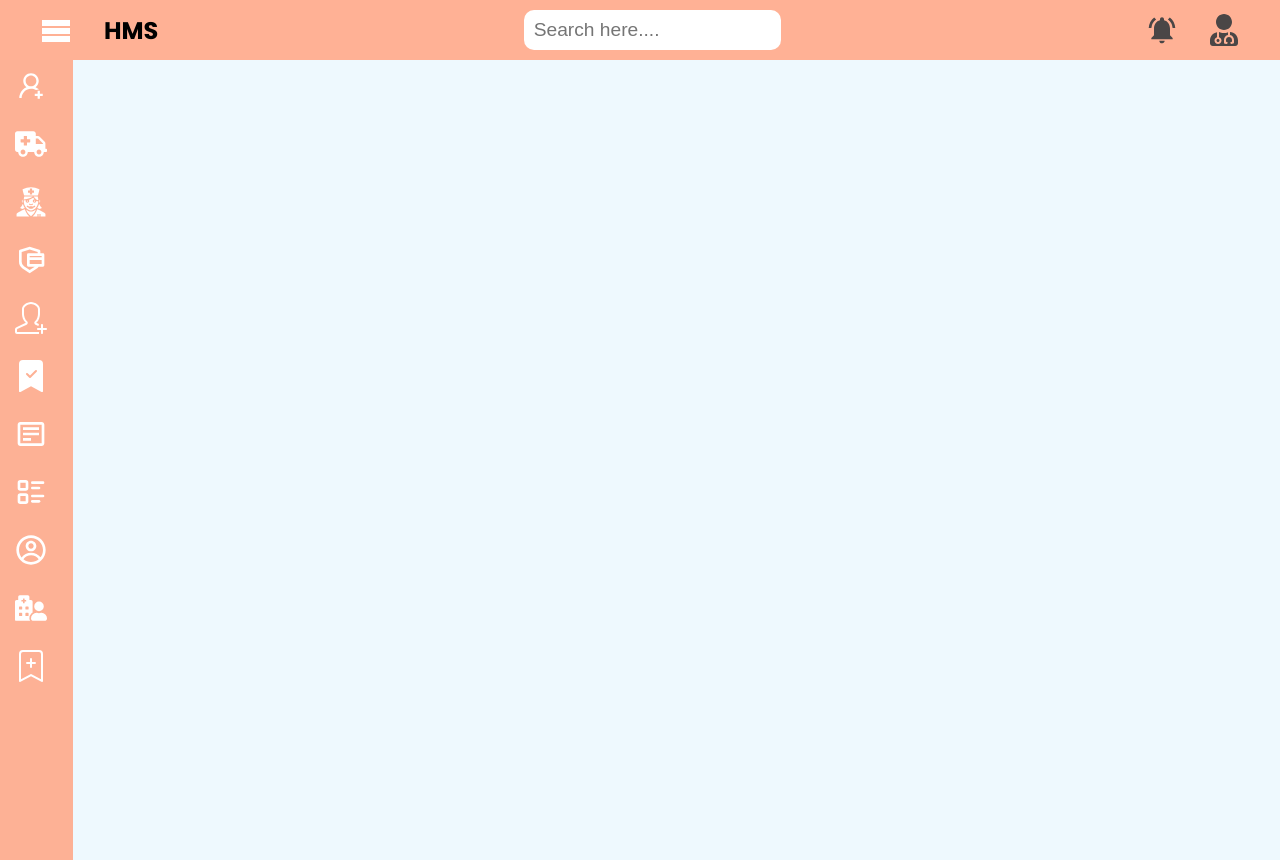
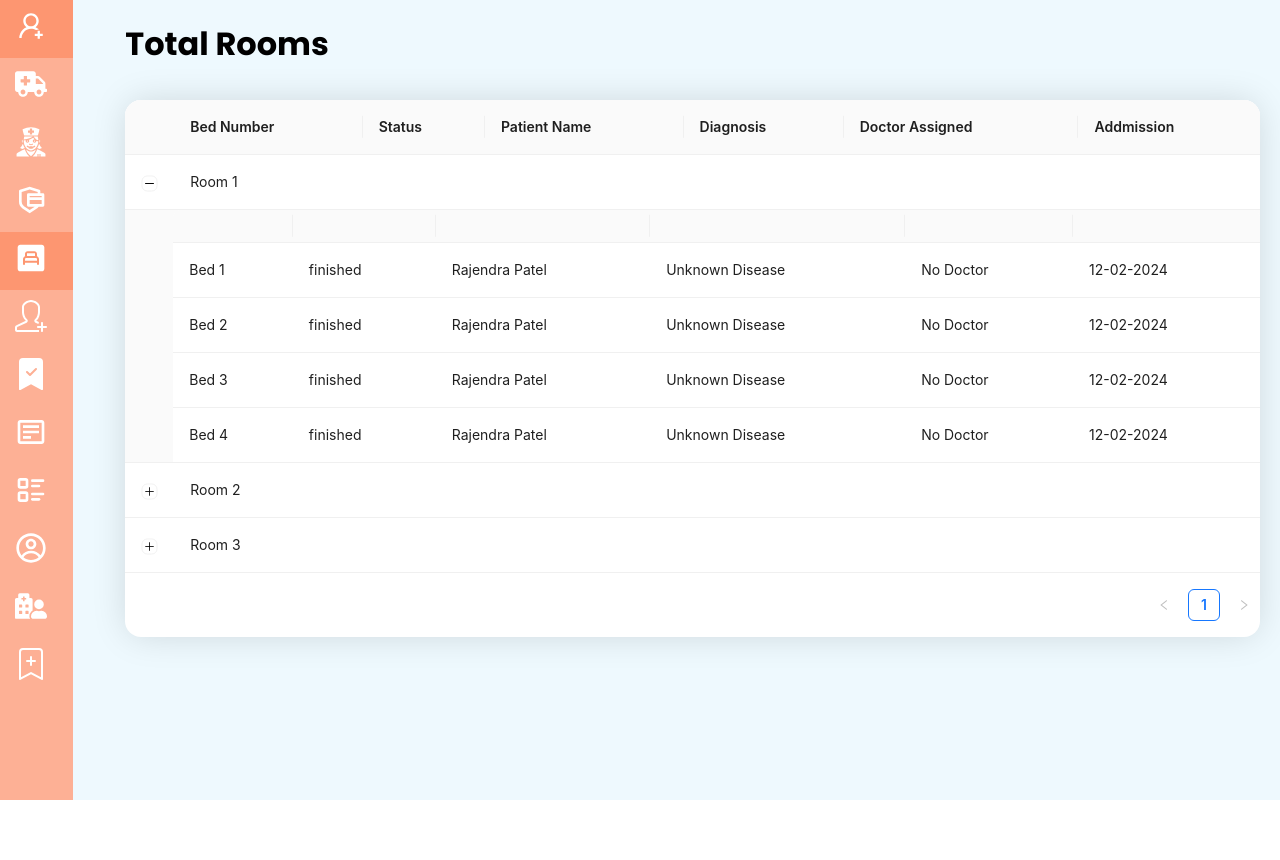
Before and after one commit to piyush-agrawal6/Hospital-Management-System, a React (Create React App) app: page /rooms in a window 1280 px wide. Before the commit this address had no page. After the commit the page ends 800 px from the top, so only its background shows below. Built offline with nearby package versions, Linux system fonts and the light colour scheme.

Commit message:
Patient Details Added

```diff
--- /dev/null
+++ b/src/Pages/Dashboard/Main-Dashboard/AllPages/Admin/Beds_Rooms.jsx
@@ -0,0 +1,76 @@
+import React from "react";
+import { DownOutlined } from "@ant-design/icons";
+import { Badge, Dropdown, Space, Table } from "antd";
+
+const items = [
+  { key: "1", label: "Action 1" },
+  { key: "2", label: "Action 2" },
+];
+
+const Beds_Rooms = () => {
+  const expandedRowRender = () => {
+    const columns = [
+      { title: "", dataIndex: "bed_number", key: "bed_number" },
+      { title: "", dataIndex: "status", key: "status" },
+
+      { title: "", dataIndex: "patient_name", key: "patient_name" },
+      { title: "", dataIndex: "diagnosis", key: "diagnosis" },
+      {
+        title: "",
+        dataIndex: "doctor_Assigned",
+        key: "doctor_Assigned",
+      },
+      { title: "", dataIndex: "Addmission", key: "Addmission" },
+    ];
+
+    const data = [];
+    for (let i = 0; i < 4; ++i) {
+      data.push({
+        key: i.toString(),
+        bed_number: "Bed" + " " + (i + 1).toString(),
+        status: "finished",
+        patient_name: "Rajendra Patel",
+        diagnosis: "Unknown Disease",
+        doctor_Assigned: "No Doctor",
+        Addmission: "12-02-2024",
+      });
+    }
+    return <Table columns={columns} dataSource={data} pagination={false} />;
+  };
+
+  const data = [];
+  for (let i = 0; i < 3; ++i) {
+    data.push({
+      key: i.toString(),
+      bed_number: "Room" + " " + (i + 1).toString(),
+    });
+  }
+
+  const columns = [
+    { title: "Bed Number", dataIndex: "bed_number", key: "bed_number" },
+    { title: "Status", dataIndex: "Status", key: "Status" },
+    { title: "Patient Name", dataIndex: "patient_name", key: "patient_name" },
+    { title: "Diagnosis", dataIndex: "diagnosis", key: "diagnosis" },
+    {
+      title: "Doctor Assigned",
+      dataIndex: "doctor_Assigned",
+      key: "doctor_Assigned",
+    },
+    { title: "Addmission", dataIndex: "Addmission", key: "Addmission" },
+  ];
+
+  return (
+    <>
+      <h1 style={{ marginBottom: "2rem" }}>Total Rooms </h1>
+      <div className="patientBox">
+        <Table
+          columns={columns}
+          expandable={{ expandedRowRender, defaultExpandedRowKeys: ["0"] }}
+          dataSource={data}
+        />
+      </div>
+    </>
+  );
+};
+
+export default Beds_Rooms;
--- a/src/Pages/Dashboard/Main-Dashboard/Dashboard_Routers.jsx
+++ b/src/Pages/Dashboard/Main-Dashboard/Dashboard_Routers.jsx
@@ -3,6 +3,7 @@ import { Routes, Route } from "react-router-dom";
 import Add_Ambulance from "./AllPages/Admin/Add_Ambulance";
 import AddDoctor from "./AllPages/Admin/Add_Doctor";
 import Add_Nurse from "./AllPages/Admin/Add_Nurse";
+import Beds_Rooms from "./AllPages/Admin/Beds_Rooms";
 import Check_Payment from "./AllPages/Admin/Check_Payment";
 import Check_Appointment from "./AllPages/Doctor/Check_Appointment";
 import Discharge_and_Create_Slip from "./AllPages/Doctor/Discharge_and_Create_Slip";
@@ -25,6 +26,7 @@ const Dashboard_Routers = () => {
           <Route path="/addambulance" element={<Add_Ambulance />} />
           <Route path="/addnurse" element={<Add_Nurse />} />
           <Route path="/checkpayment" element={<Check_Payment />} />
+          <Route path="/rooms" element={<Beds_Rooms />} />
           ******************** Doctor Part *************************
           <Route path="/checkappointment" element={<Check_Appointment />} />
           <Route path="/createslip" element={<Discharge_and_Create_Slip />} />
--- a/src/Pages/Dashboard/Main-Dashboard/GlobalFiles/Sidebar.jsx
+++ b/src/Pages/Dashboard/Main-Dashboard/GlobalFiles/Sidebar.jsx
@@ -10,6 +10,7 @@ import { CgProfile } from "react-icons/cg";
 import { FaHospitalUser } from "react-icons/fa";
 import { GiHamburgerMenu } from "react-icons/gi";
 import { TbListDetails } from "react-icons/tb";
+import { MdBedroomChild } from "react-icons/md";
 import { NavLink } from "react-router-dom";
 import Topbar from "./Topbar";
 
@@ -43,6 +44,11 @@ const Sidebar = ({ children }) => {
       path: "/checkpayment",
       name: "Payment",
       icons: <RiSecurePaymentLine className="mainIcon" />,
+    },
+    {
+      path: "/rooms",
+      name: "Beds and Rooms",
+      icons: <MdBedroomChild className="mainIcon" />,
     },
     // *************************
     {
@@ -84,7 +90,7 @@ const Sidebar = ({ children }) => {
   ];
   return (
     <>
-      <Topbar onclick={toggle} />
+      {/* <Topbar onclick={toggle} /> */}
       <div className="container">
         <div
           style={{ width: isOpen ? "300px" : "80px" }}
```
